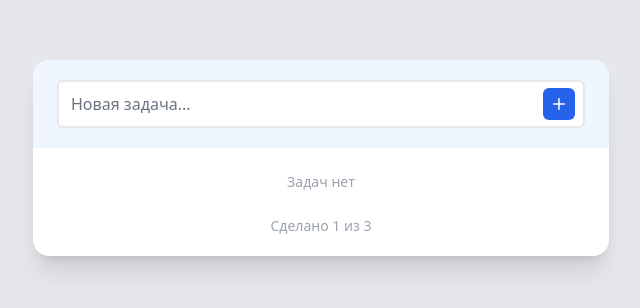
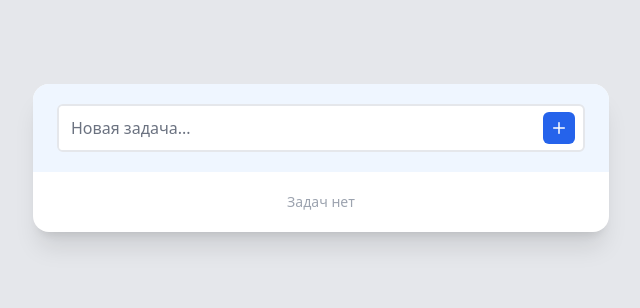
Before and after one commit to gldkru/React-todo, a React (Vite) app: page / in a window 1280 px wide. Shown: the part 242-550 px from the top of the page, without its empty margins (319-959 px from the left). Built offline with nearby package versions, Linux system fonts and the light colour scheme.

Commit message:
feat(Todo): Counter, removed Empty, hidden list withot elements

```diff
--- a/src/components/Todo/Todo.jsx
+++ b/src/components/Todo/Todo.jsx
@@ -1,5 +1,5 @@
 import { useReducer } from 'react'
-import { List, Task, Counter, Content, Header, Footer, AddForm, Empty } from './components'
+import { List, Task, Counter, Content, Header, Footer, AddForm } from './components'
 import { initialState, taskReducer, TasksContext, DispatchTasksContext } from './context'
 
 export const Todo = () => {
@@ -12,7 +12,7 @@ export const Todo = () => {
           <Header>
             <AddForm />
           </Header>
-          <List renderItem={(task) => <Task {...task} key={task.id} />} renderEmpty={() => <Empty />} />
+          <List className='px-6 pt-6' renderItem={(task) => <Task {...task} key={task.id} />} />
           <Footer>
             <Counter />
           </Footer>
--- a/src/components/Todo/components/Counter.jsx
+++ b/src/components/Todo/components/Counter.jsx
@@ -1,3 +1,15 @@
+import { useContext, useMemo } from 'react'
+import { TasksContext } from '../context'
+
 export const Counter = () => {
-  return <div className='text-sm text-gray-400'>Сделано 1 из 3</div>
+  const state = useContext(TasksContext)
+
+  const tasksCount = useMemo(() => state.list.length, [state.list])
+  const completedTasksCount = useMemo(() => state.list.filter((task) => task.completed).length, [state.list])
+
+  return (
+    <div className='text-sm text-gray-400'>
+      {tasksCount ? `Сделано ${completedTasksCount} из ${tasksCount}` : 'Задач нет'}
+    </div>
+  )
 }
--- a/src/components/Todo/components/Empty.jsx
+++ /dev/null
@@ -1,3 +0,0 @@
-export const Empty = () => {
-  return <div className='text-center text-sm text-gray-400'>Задач нет</div>
-}
--- a/src/components/Todo/components/Footer.jsx
+++ b/src/components/Todo/components/Footer.jsx
@@ -1,3 +1,3 @@
 export const Footer = ({ children }) => {
-  return <div className='px-6 pb-5 text-center '>{children}</div>
+  return <div className='p-5 text-center '>{children}</div>
 }
--- a/src/components/Todo/components/List.jsx
+++ b/src/components/Todo/components/List.jsx
@@ -3,12 +3,11 @@ import { TasksContext } from '../context'
 
 // Doc: https://react.dev/reference/react/Children#calling-a-render-prop-to-customize-rendering
 
-export const List = ({ renderItem, renderEmpty }) => {
+export const List = ({ renderItem, className }) => {
   const { list } = useContext(TasksContext)
 
   return (
-    <div className='space-y-4 p-6'>
-      {list && list.length ? <>{list.map((task) => renderItem(task))}</> : renderEmpty()}
-    </div>
+    list &&
+    list.length > 0 && <div className={`space-y-4 ${className}`}>{<>{list.map((task) => renderItem(task))}</>}</div>
   )
 }
--- a/src/components/Todo/components/index.js
+++ b/src/components/Todo/components/index.js
@@ -10,4 +10,3 @@ export { AddForm } from './AddForm'
 export { Task } from './Task'
 export { List } from './List'
 export { Counter } from './Counter'
-export { Empty } from './Empty'
```
